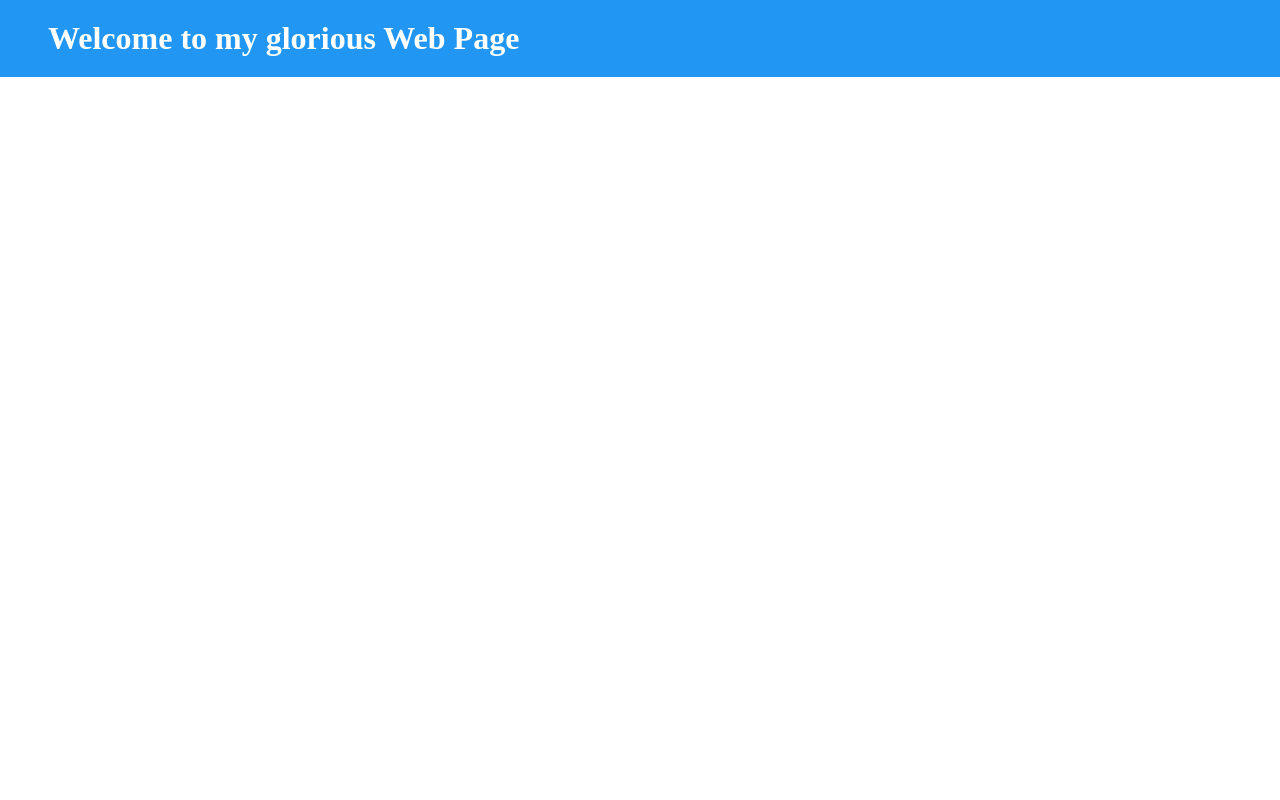
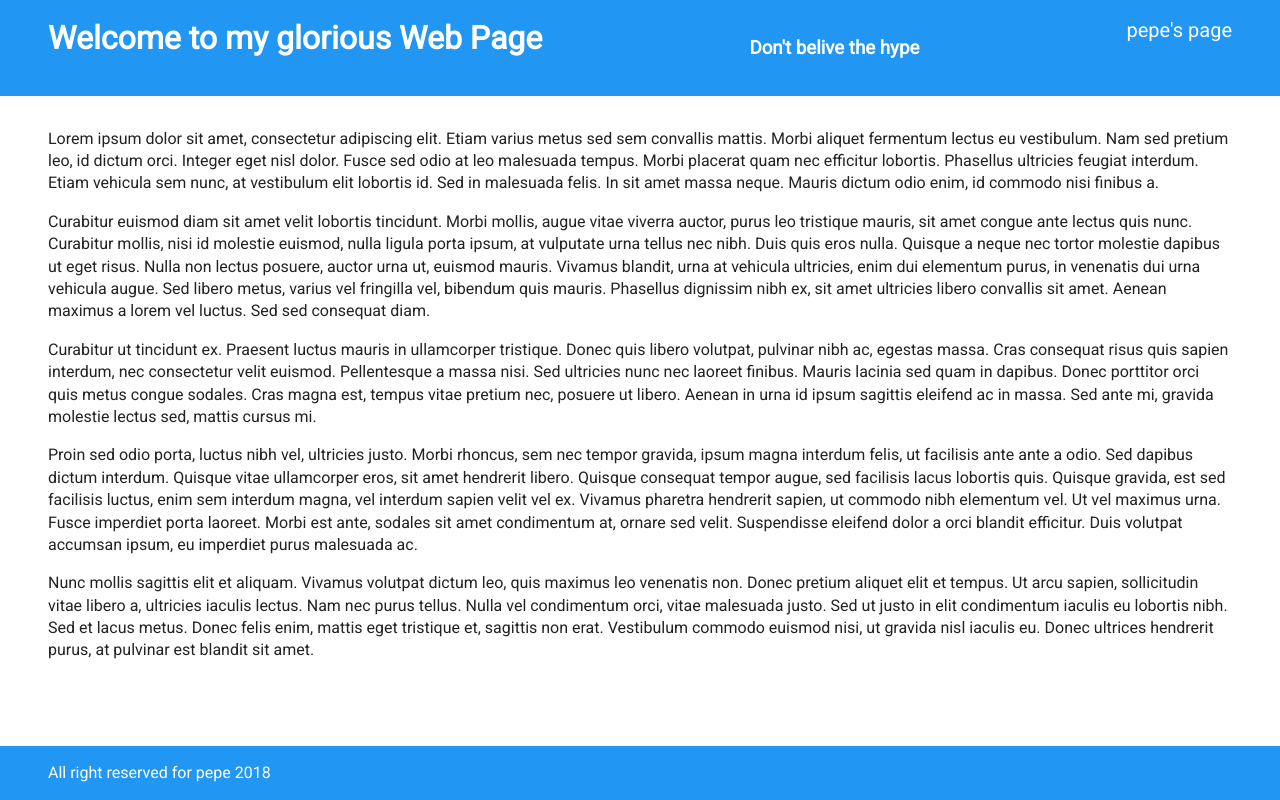
Before and after one commit to pepe/final-project-frontend-2018, a plain HTML site: page index.html in a window 1280 px wide. Drawn offline with nearby package versions, Linux system fonts and the light colour scheme.

Commit message:
Add pepe's page and some more style

```diff
--- a/css/main.css
+++ b/css/main.css
@@ -101,18 +101,41 @@ textarea {
  /* ==========================================================================
    Author's custom styles
    ========================================================================== */
+ html {
+   font-family: Roboto;
+ }
 
- header {
+
+
+header {
    background-color: #2196F3;
    color: white;
    padding: 1rem 3rem;
+   display: flex;
+   justify-content: space-between;
  }
 
 header h1 {
   margin: 0;
 }
 
+header nav a {
+  color: white;
+  text-decoration: none;
+  font-size: 1.25rem;
+}
 
+main, footer {
+  padding: 1rem 3rem;
+}
+
+footer {
+  position: fixed;
+  bottom: 0px;
+  background-color: #2196F3;
+  color: white;
+  width: 100vw;
+}
 
 
 
--- a/index.html
+++ b/index.html
@@ -14,6 +14,8 @@
 
   <link rel="stylesheet" href="css/normalize.css">
   <link rel="stylesheet" href="css/main.css">
+
+  <link href="https://fonts.googleapis.com/css?family=Roboto" rel="stylesheet">
 </head>
 
 <body>
@@ -24,8 +26,33 @@
   <!-- Add your site or application content here -->
   <header>
     <h1>Welcome to my glorious Web Page</h1>
+    <h3>Don't belive the hype</h3>
+    <nav>
+      <a href="pepe.html">pepe's page</a>
+    </nav>
+
   </header>
 
+  <main>
+    <p>
+Lorem ipsum dolor sit amet, consectetur adipiscing elit. Etiam varius metus sed sem convallis mattis. Morbi aliquet fermentum lectus eu vestibulum. Nam sed pretium leo, id dictum orci. Integer eget nisl dolor. Fusce sed odio at leo malesuada tempus. Morbi placerat quam nec efficitur lobortis. Phasellus ultricies feugiat interdum. Etiam vehicula sem nunc, at vestibulum elit lobortis id. Sed in malesuada felis. In sit amet massa neque. Mauris dictum odio enim, id commodo nisi finibus a.
+    <p>
+    </p>
+Curabitur euismod diam sit amet velit lobortis tincidunt. Morbi mollis, augue vitae viverra auctor, purus leo tristique mauris, sit amet congue ante lectus quis nunc. Curabitur mollis, nisi id molestie euismod, nulla ligula porta ipsum, at vulputate urna tellus nec nibh. Duis quis eros nulla. Quisque a neque nec tortor molestie dapibus ut eget risus. Nulla non lectus posuere, auctor urna ut, euismod mauris. Vivamus blandit, urna at vehicula ultricies, enim dui elementum purus, in venenatis dui urna vehicula augue. Sed libero metus, varius vel fringilla vel, bibendum quis mauris. Phasellus dignissim nibh ex, sit amet ultricies libero convallis sit amet. Aenean maximus a lorem vel luctus. Sed sed consequat diam.
+    <p>
+    </p>
+Curabitur ut tincidunt ex. Praesent luctus mauris in ullamcorper tristique. Donec quis libero volutpat, pulvinar nibh ac, egestas massa. Cras consequat risus quis sapien interdum, nec consectetur velit euismod. Pellentesque a massa nisi. Sed ultricies nunc nec laoreet finibus. Mauris lacinia sed quam in dapibus. Donec porttitor orci quis metus congue sodales. Cras magna est, tempus vitae pretium nec, posuere ut libero. Aenean in urna id ipsum sagittis eleifend ac in massa. Sed ante mi, gravida molestie lectus sed, mattis cursus mi.
+    <p>
+    </p>
+Proin sed odio porta, luctus nibh vel, ultricies justo. Morbi rhoncus, sem nec tempor gravida, ipsum magna interdum felis, ut facilisis ante ante a odio. Sed dapibus dictum interdum. Quisque vitae ullamcorper eros, sit amet hendrerit libero. Quisque consequat tempor augue, sed facilisis lacus lobortis quis. Quisque gravida, est sed facilisis luctus, enim sem interdum magna, vel interdum sapien velit vel ex. Vivamus pharetra hendrerit sapien, ut commodo nibh elementum vel. Ut vel maximus urna. Fusce imperdiet porta laoreet. Morbi est ante, sodales sit amet condimentum at, ornare sed velit. Suspendisse eleifend dolor a orci blandit efficitur. Duis volutpat accumsan ipsum, eu imperdiet purus malesuada ac.
+    <p>
+    </p>
+Nunc mollis sagittis elit et aliquam. Vivamus volutpat dictum leo, quis maximus leo venenatis non. Donec pretium aliquet elit et tempus. Ut arcu sapien, sollicitudin vitae libero a, ultricies iaculis lectus. Nam nec purus tellus. Nulla vel condimentum orci, vitae malesuada justo. Sed ut justo in elit condimentum iaculis eu lobortis nibh. Sed et lacus metus. Donec felis enim, mattis eget tristique et, sagittis non erat. Vestibulum commodo euismod nisi, ut gravida nisl iaculis eu. Donec ultrices hendrerit purus, at pulvinar est blandit sit amet.
+    </p>
+  </main>
+  <footer>
+    All right reserved for pepe 2018
+  </footer>
   <script src="js/vendor/modernizr-3.6.0.min.js"></script>
   <script src="https://code.jquery.com/jquery-3.3.1.min.js" integrity="sha256-FgpCb/KJQlLNfOu91ta32o/NMZxltwRo8QtmkMRdAu8=" crossorigin="anonymous"></script>
   <script>window.jQuery || document.write('<script src="js/vendor/jquery-3.3.1.min.js"><\/script>')</script>
```
Also changed, not shown: pepe.html (added, +50 -0 lines).
